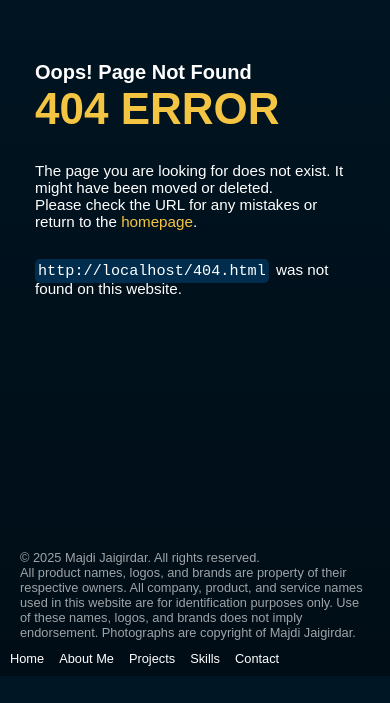
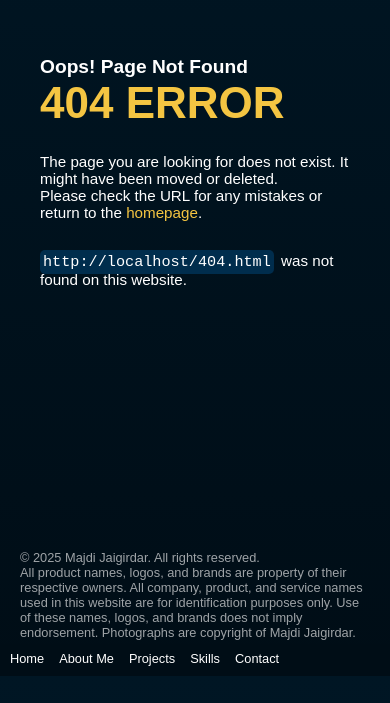
Before and after one commit to majdiJ/majdij.com, a plain HTML site: page 404.html in a window 390 px wide. Shown: the part 168-871 px from the top of the page. Drawn offline with Linux system fonts and the light colour scheme; a web font is replaced by a local one.

Commit message:
improved layput

```diff
--- a/404.html
+++ b/404.html
@@ -42,7 +42,7 @@
                 </h1>
                 <p>
                     The page you are looking for does not exist. It might have been moved or deleted.<br>
-                    Please check the URL for any mistakes or return to the <a href="/" class="link-highlight">homepage</a>.
+                    Please check the URL for any mistakes or return to the <a href="/" class="link-highlight" style="font-weight: normal;">homepage</a>.
                 </p>
 
                 <p>
--- a/resource/style/404.css
+++ b/resource/style/404.css
@@ -5,6 +5,12 @@
     justify-content: center;
     height: 80vh;
     text-align: left;
+}
+
+.error-page-404 h1 {
+    margin: 0;
+    margin-bottom: 10px;
+    font-size: 1.2rem;
 }
 
 .text-large {
--- a/resource/style/main.css
+++ b/resource/style/main.css
@@ -460,7 +460,7 @@ button{
 
   /* Layout containers */
   main {
-    padding: 0 15px;
+    padding: 0 20px;
   }
 
   /* Base panel */
```
